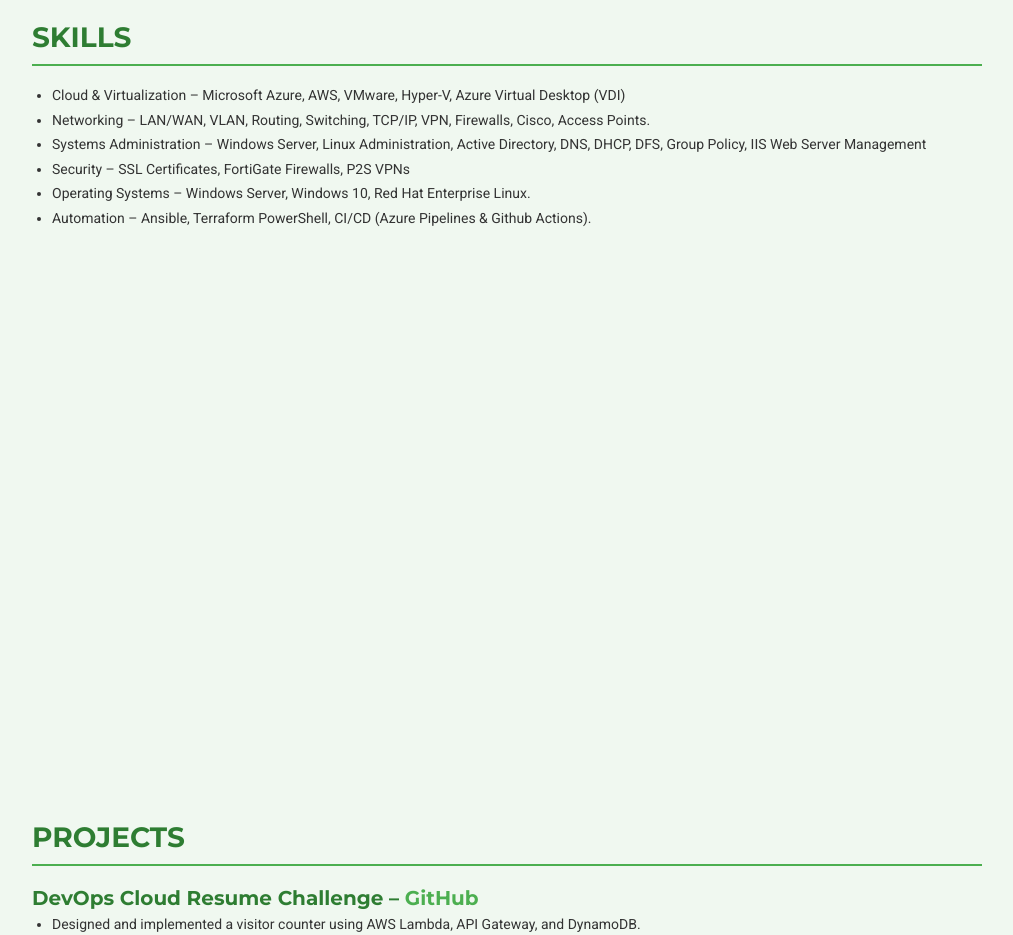
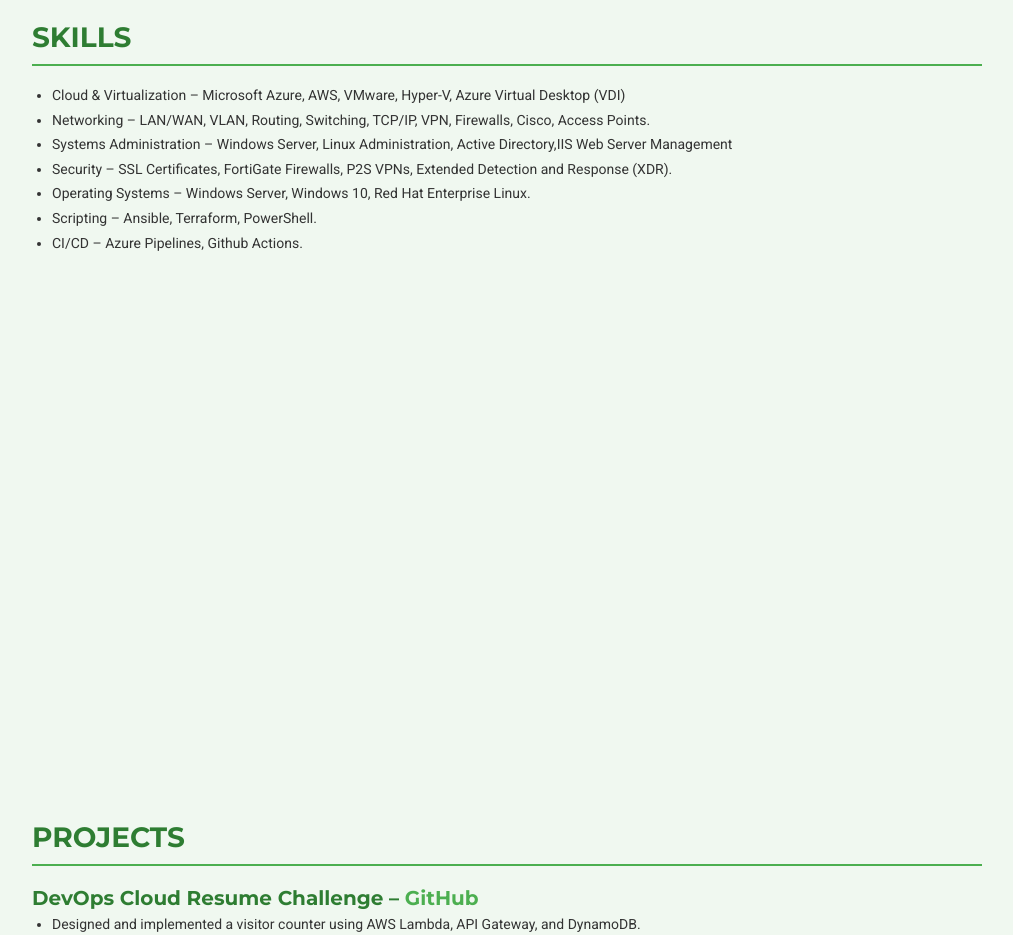
Before and after one commit to Princeton45/DevOps-Cloud-Resume-Challenge, a plain HTML site: page frontend_infrastructure/website_homepage/index.html in a window 1280 px wide. Shown: the part 900-1835 px from the top of the page, without its empty margins (258-1271 px from the left). Drawn offline with Linux system fonts and the light colour scheme; no server answers.

Commit message:
edited index.html22

```diff
--- a/frontend_infrastructure/website_homepage/index.html
+++ b/frontend_infrastructure/website_homepage/index.html
@@ -43,10 +43,12 @@
                 <ul>
                     <li>Cloud & Virtualization – Microsoft Azure, AWS, VMware, Hyper-V, Azure Virtual Desktop (VDI)</li>
                     <li>Networking – LAN/WAN, VLAN, Routing, Switching, TCP/IP, VPN, Firewalls, Cisco, Access Points.</li>
-                    <li>Systems Administration – Windows Server, Linux Administration, Active Directory, DNS, DHCP, DFS, Group Policy, IIS Web Server Management</li>
-                    <li>Security – SSL Certificates, FortiGate Firewalls, P2S VPNs</li>
+                    <li>Systems Administration – Windows Server, Linux Administration, Active Directory,IIS Web Server Management</li>
+                    <li>Security – SSL Certificates, FortiGate Firewalls, P2S VPNs, Extended Detection and Response (XDR).</li>
                     <li>Operating Systems – Windows Server, Windows 10, Red Hat Enterprise Linux.</li>
-                    <li>Automation – Ansible, Terraform PowerShell, CI/CD (Azure Pipelines & Github Actions).</li>
+                    <li>Scripting – Ansible, Terraform, PowerShell.</li>
+                    <li>CI/CD – Azure Pipelines, Github Actions.</li>
+
                 </ul>
             </section>
 
```
